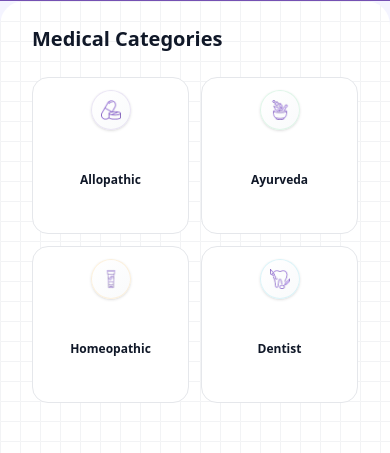
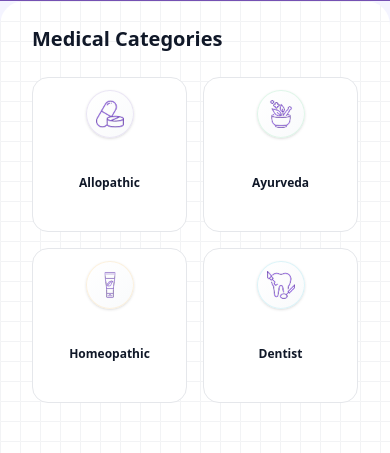
Before and after one commit to amarmurmu001/doctor-frontend, a React (Vite) app: page /departments in a window 390 px wide. Shown: the part 405-858 px from the top of the page. Built offline with nearby package versions, Linux system fonts and the light colour scheme; no server answers.

Commit message:
Update CategoryGrid component for improved layout and styling; adjust grid structure and enhance category icon sizes for better visual consistency and responsiveness.

```diff
--- a/src/components/home/CategoryGrid.jsx
+++ b/src/components/home/CategoryGrid.jsx
@@ -51,7 +51,7 @@ export default function CategoryGrid() {
 
       {/* Fixed Container to Prevent Horizontal Scroll */}
       <div className="px-4 w-full max-w-full">
-        <div className="grid grid-cols-2 sm:grid-cols-2 md:grid-cols-4 gap-3 sm:gap-4 md:gap-6 w-full">
+        <div className="grid grid-cols-2 gap-4 sm:gap-6 w-full">
           {categories.map((category) => (
             <article
               key={category.id}
@@ -70,13 +70,13 @@ export default function CategoryGrid() {
               {/* Category Icon */}
               <div className="flex justify-center mb-2 sm:mb-3">
                 <div
-                  className="w-10 h-10 sm:w-12 sm:h-12 md:w-14 md:h-14 rounded-full bg-gradient-to-br from-white to-gray-50 flex items-center justify-center shadow-sm group-hover:shadow-md transition-all duration-300 border border-gray-100"
+                  className="w-12 h-12 sm:w-16 sm:h-16 md:w-20 md:h-20 rounded-full bg-gradient-to-br from-white to-gray-50 flex items-center justify-center shadow-sm group-hover:shadow-md transition-all duration-300 border border-gray-100"
                   style={{ borderColor: `${category.color}20` }}
                 >
                   <img
                     src={category.icon}
                     alt=""
-                    className="w-5 h-5 sm:w-6 sm:h-6 md:w-7 md:h-7 object-contain transition-transform duration-300 group-hover:scale-110"
+                    className="w-7 h-7 sm:w-9 sm:h-9 md:w-11 md:h-11 object-contain transition-transform duration-300 group-hover:scale-110"
                     onError={(e) => {
                       e.target.onerror = null;
                       e.target.style.display = 'none';
```
